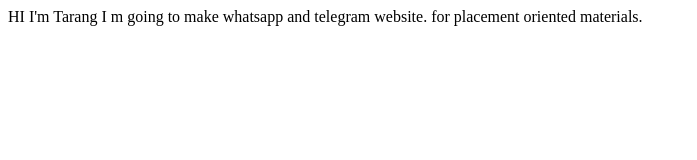
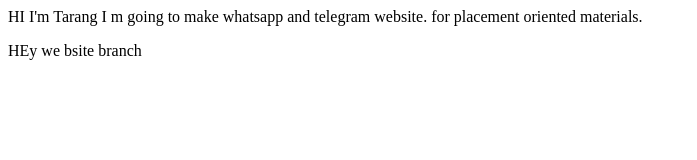
Before and after one commit to kirito-tg/tarang-react, a plain HTML site: page index.html in a window 1280 px wide. Shown: the whole page, without its empty margins (0-697 px from the left). Drawn offline with Linux system fonts and the light colour scheme.

Commit message:
doc: update branch

```diff
--- a/index.html
+++ b/index.html
@@ -9,6 +9,7 @@
     HI I'm Tarang
     I m going  to make whatsapp and telegram website.
     for placement oriented materials.
+    <p> HEy we bsite branch </p>
 
 </body>
 </html>
```
